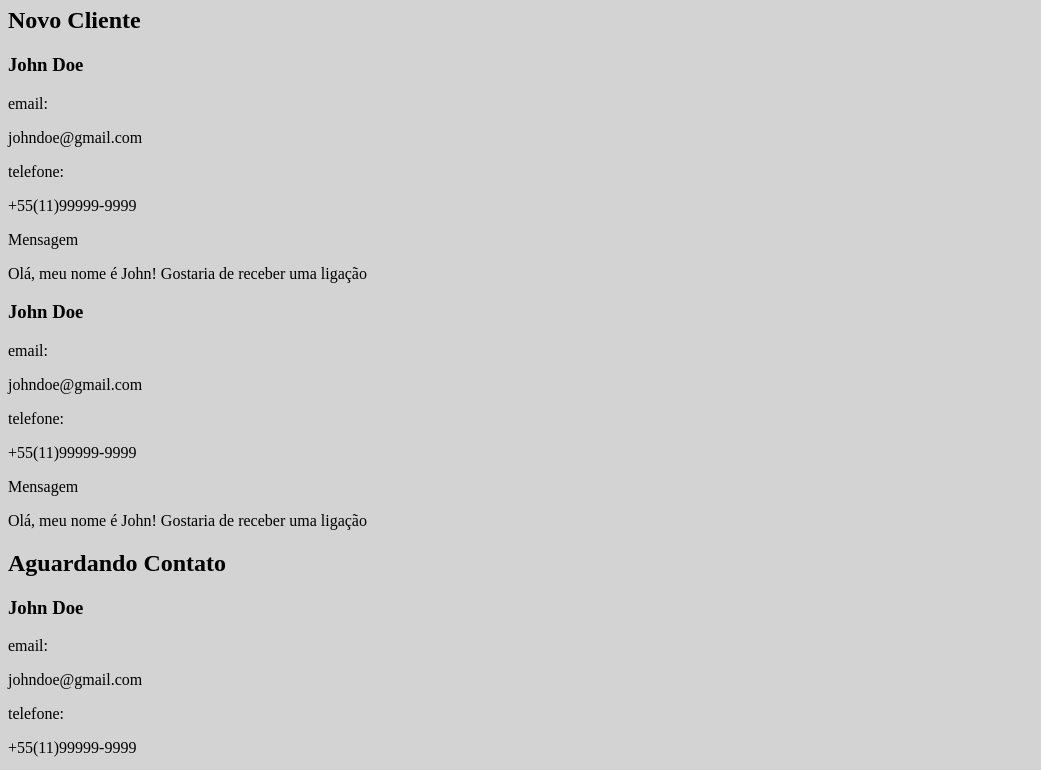
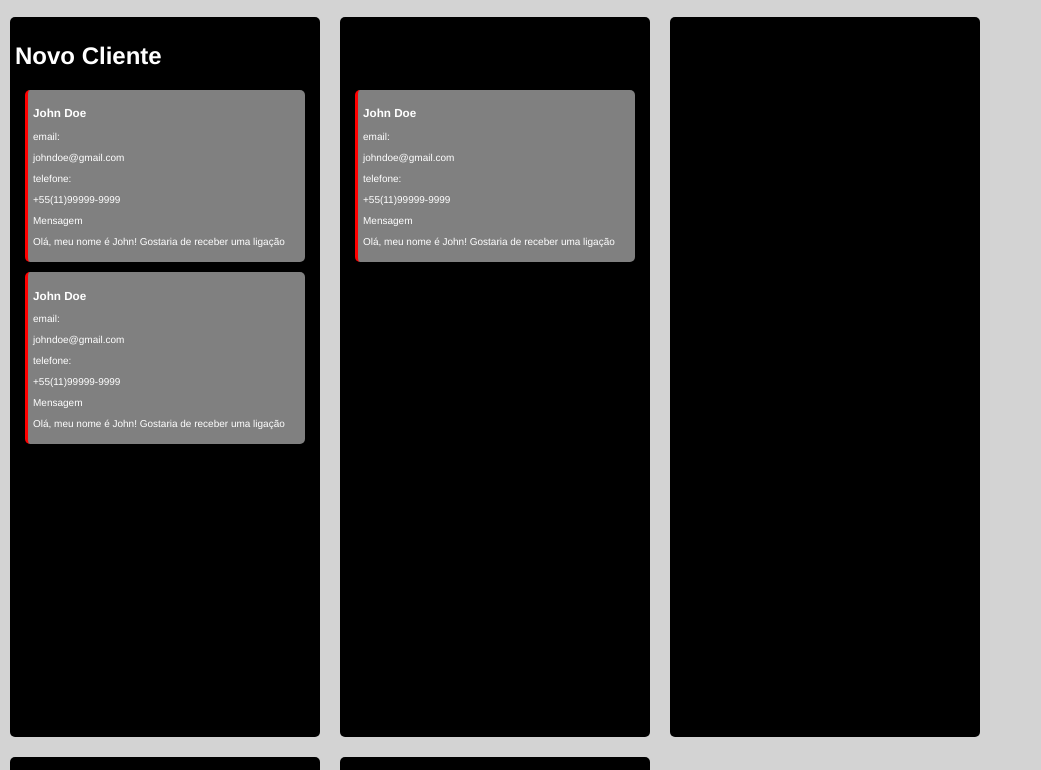
Before and after one commit to cesartera/exemplo-crm, a plain HTML site: page index.html in a window 1280 px wide. Shown: the part 73-843 px from the top of the page, without its empty margins (0-1041 px from the left). Drawn offline with Linux system fonts and the light colour scheme.

Commit message:
Formato de CRM aplicado ao Layout
HTML e CSS basicamente estruturados para uma visualização de CRM

```diff
--- a/index.html
+++ b/index.html
@@ -8,8 +8,11 @@
     <link rel="stylesheet" href="style/style.css">
 </head>
 <body>
+    <header>
         <h1>Exemplo CRM</h1>
+    </header>
 
+    <main>
         <div class="col-crm">
             <h2 class="col-title">Novo Cliente</h2>
 
@@ -55,6 +58,9 @@
         <div class="col-crm">
 
         </div>
+    </main>
+
+
 
 <script src="app/app.js"></script>
 </body>
--- a/style/style.css
+++ b/style/style.css
@@ -1,7 +1,36 @@
 body{
+    padding: 0;
+    margin: 0;
+    font-family: Helvetica, sans-serif;
     background-color: lightgrey;
 }
 
 h1{
     color: red;
 }
+
+
+
+.col-crm{
+    margin: 10px;
+    padding: 5px;
+    height: 710px;
+    width: 300px;
+    background-color: black;
+    float: left;
+    border-radius: 5px;
+}
+
+.col-title{
+    color: white;
+}
+
+.card-client{
+    padding: 5px;
+    margin: 10px;
+    background-color: grey;
+    color: white;
+    font-size: 10px;
+    border-left: 3px solid red;
+    border-radius: 5px;
+}
```
Lines whose indentation alone changed are shown as unchanged.
